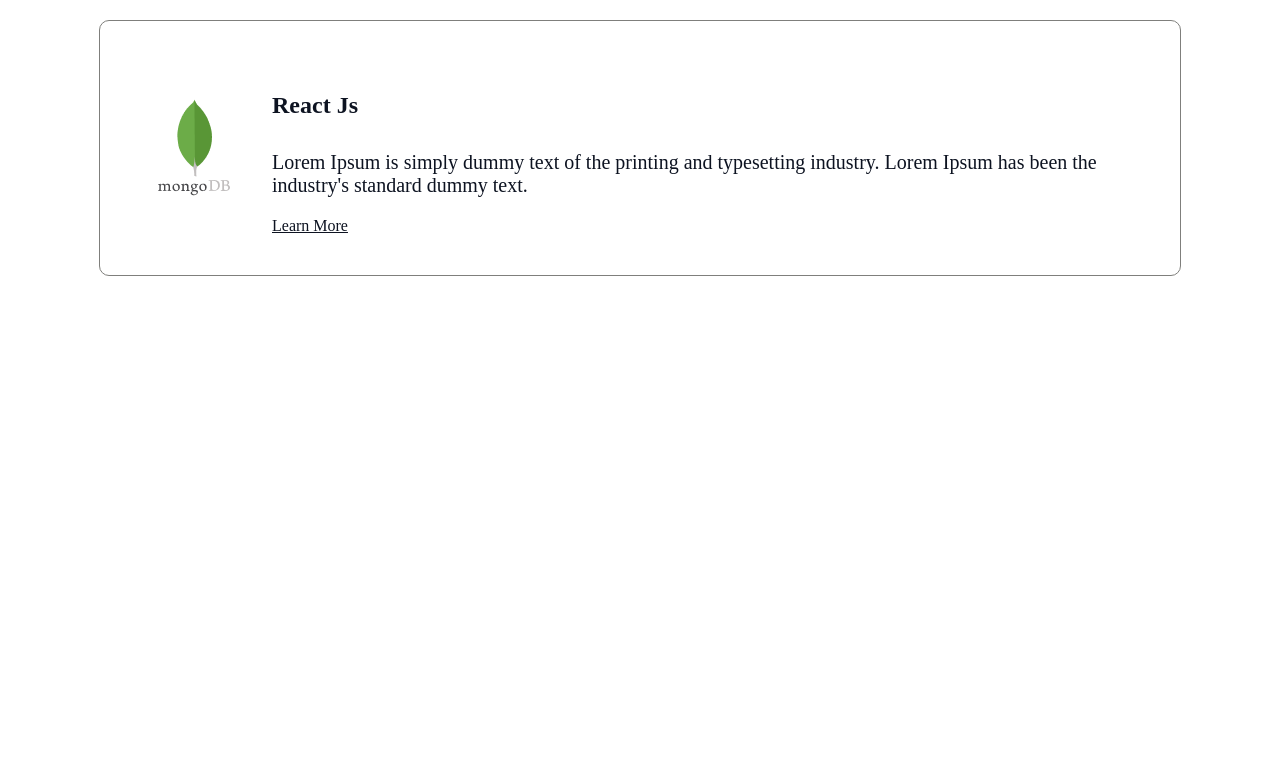
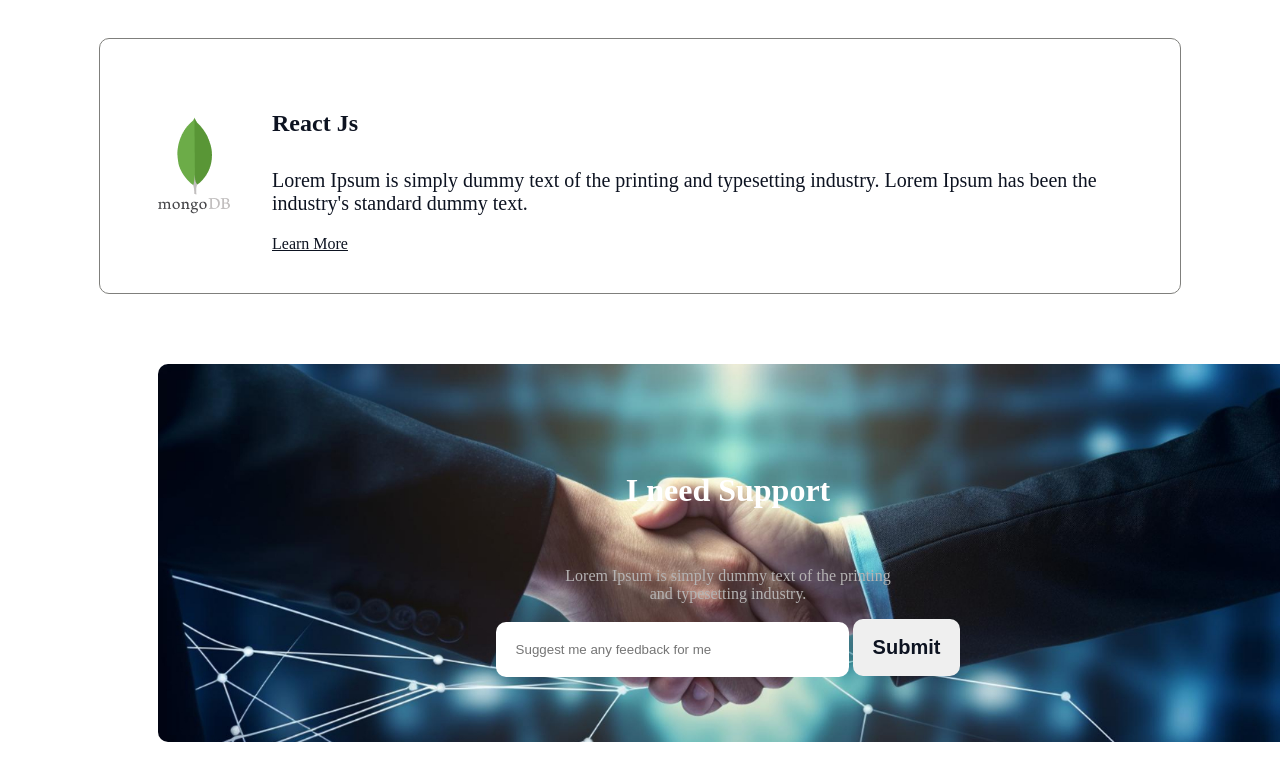
Before and after one commit to Jakir45/frist-assignment, a plain HTML site: page index.html in a window 1280 px wide. Shown: the part 4701-5481 px from the top of the page. Before the commit the page ends 5005 px from the top, so only its background shows below. Drawn offline with Linux system fonts and the light colour scheme; a web font is replaced by a local one.

Commit message:
footer section done

```diff
--- a/index.html
+++ b/index.html
@@ -99,7 +99,7 @@
         <section class="video-section">
             <div>
                 <h5 class="video-title">My Inspiration</h5>
-                <p class="video-description">Lorem Ipsum is simply dummy text of the printing and typesetting industry. Lorem Ipsum has been the industry's standard dummy text.</p>
+                <p class="video-description">Lorem Ipsum is simply dummy text of the printing and typesetting industry. Lorem <br> Ipsum has been the industry's standard dummy text.</p>
             </div>
             <div class="videos">
                 <iframe class="video" width="1000" height="550" src="https://www.youtube.com/embed/FLAW037VQfw?si=TN70cie0-KpYROdF&amp;start=4" title="YouTube video player" frameborder="0" allow="accelerometer; autoplay; clipboard-write; encrypted-media; gyroscope; picture-in-picture; web-share" referrerpolicy="strict-origin-when-cross-origin" allowfullscreen></iframe>
@@ -109,7 +109,7 @@
         <section class="target-section">
             <div">
                 <h4 class="video-title">My Current Target</h4>
-                <p class="video-description">Lorem Ipsum is simply dummy text of the printing and typesetting industry. Lorem Ipsum has been the industry's standard dummy text.</p>
+                <p class="video-description">Lorem Ipsum is simply dummy text of the printing and typesetting industry. Lorem <br> Ipsum has been the industry's standard dummy text.</p>
             </div>
             <div class="all-card">
                 <div class="html-card">
@@ -139,7 +139,7 @@
                     My Next Target
                 </h4>
                 <p>
-                    Lorem Ipsum is simply dummy text of the printing and typesetting industry. Lorem Ipsum has been the industry's standard dummy text.
+                    Lorem Ipsum is simply dummy text of the printing and typesetting industry. Lorem <br> Ipsum has been the industry's standard dummy text.
                 </p>
             </div>
             <div class="target">
@@ -189,9 +189,14 @@
         </section>
     </main>
     <footer>
-        <section>
-            <div>
-
+        <section class="footer">
+            <div class="footer-title">
+                <h4>I need Support</h4>
+                <p>Lorem Ipsum is simply dummy text of the printing <br> and typesetting industry.</p>
+                <div class="input-filed">
+                <input class="input-type" type="text" placeholder="Suggest me any feedback for me">
+                <input class="submit-btn" type="submit" value="Submit">
+                </div>
             </div>
         </section>
     </footer>
--- a/style.css
+++ b/style.css
@@ -245,3 +245,49 @@ main{
     font-size: 16px;
     color: rgb(13, 19, 33);
 }
+.footer{
+    background-image: url(./assingment-1/assets/handshake.jpg);
+    width: 1140px;
+    margin: 50px 150px;
+    background-size: cover;
+    background-position: center;
+    border-radius: 10px;
+
+}
+.footer-title{
+    display: flex;
+    flex-direction: column;
+    justify-content: center;
+    align-items: center;
+    padding: 65px 50px;
+}
+.footer-title h4{
+    font-size: 32px;
+    font-weight: 700;
+    color:
+    rgb(255, 255, 255) ;
+}
+.footer-title p{
+    font-size: 16px;
+    font-weight: 400;
+    color:rgb(181, 179, 179) ;
+    text-align: center;
+}
+.input-filed{
+    align-items: center;
+    gap: 20px;
+}
+.input-type{
+    padding: 20px ;
+    width: 313px;
+    border-radius: 10px;
+    border: none;
+}
+.submit-btn{
+    padding: 17px 20px;
+    font-size: 20px;
+    font-weight: 600;
+    color:rgb(13, 19, 33) ;
+    border-radius: 10px;
+    border: none;
+}
```
